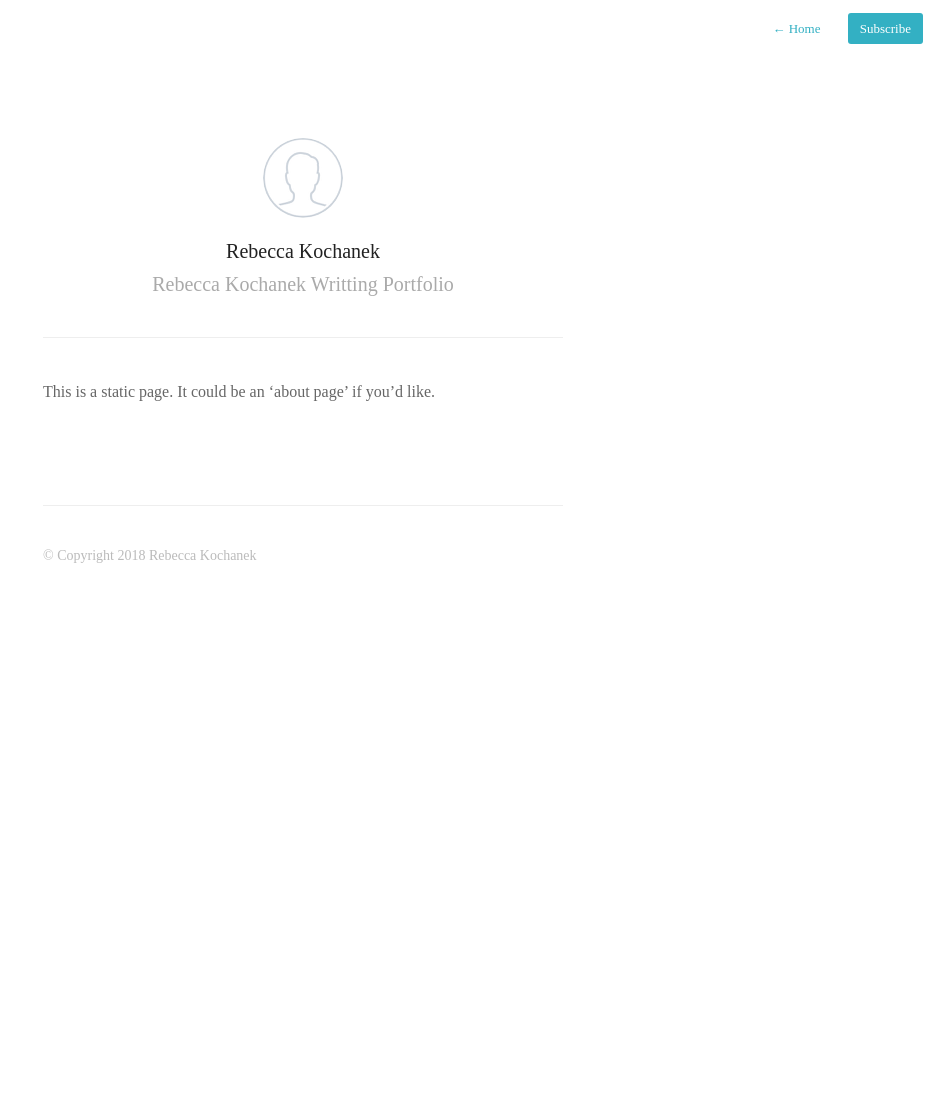
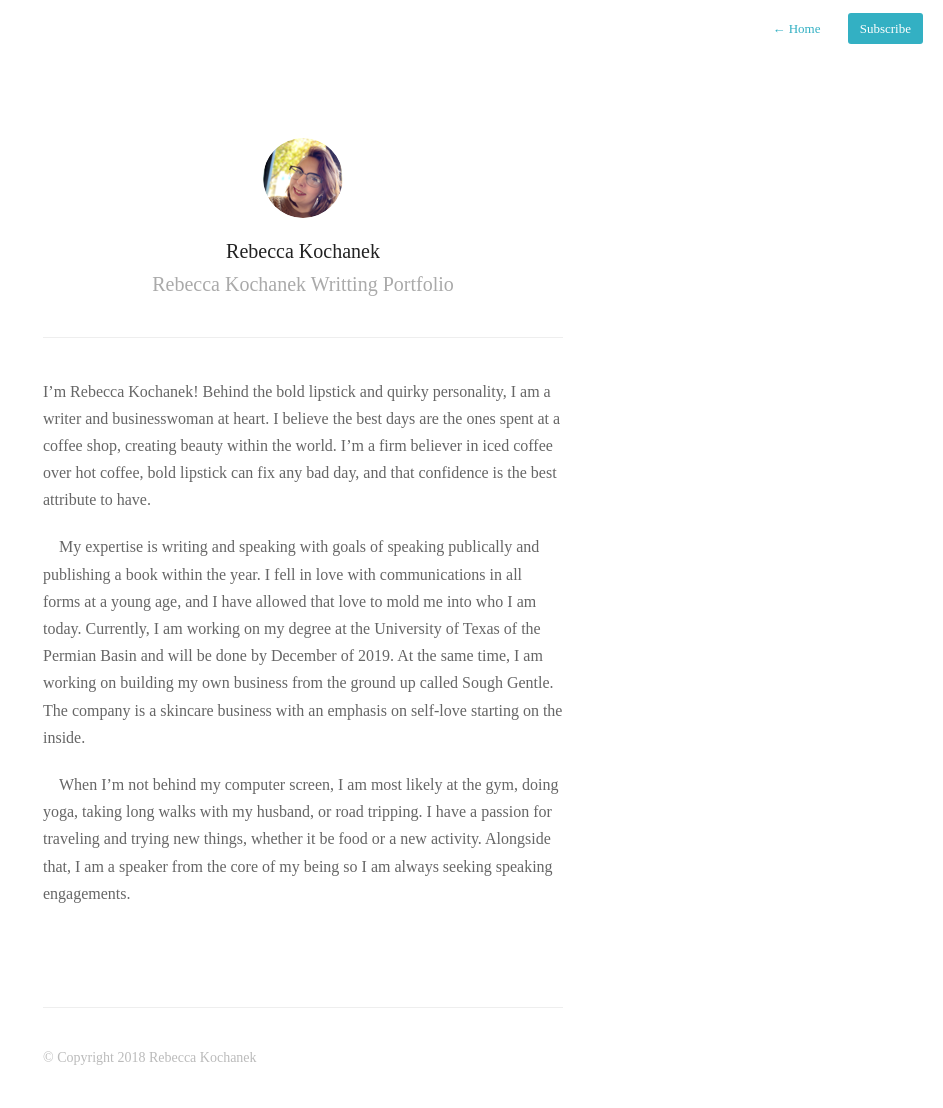
Before and after one commit to RCameron19/Rebecca-Portfolio, a Jekyll site: the page built from portfolio/about.md, in a window 1280 px wide. Shown: the whole page, without its empty margins (337-1280 px from the left). Built offline with Jekyll 4.4.1, drawn with Linux system fonts in a browser that asks for light colours; nearby versions of some CDN libraries; some web fonts are replaced; before the commit the page ends 900 px from its top, so only the background shows below that.

Commit message:
template installed

```diff
--- a/portfolio/_layouts/post.html
+++ b/portfolio/_layouts/post.html
@@ -21,9 +21,9 @@ archive: true
         </div>
     </a>
 
-    <section id="sharing">
+    <!-- <section id="sharing">
         {% include share.html %}
-    </section>
+    </section> -->
 </footer>
 
 <!-- Disqus comments -->
--- a/portfolio/about.md
+++ b/portfolio/about.md
@@ -4,6 +4,10 @@ permalink: about/
 profile: true
 ---
 
-This is a static page. It could be an 'about page' if you'd like.
+I’m Rebecca Kochanek! Behind the bold lipstick and quirky personality, I am a writer and businesswoman at heart. I believe the best days are the ones spent at a coffee shop, creating beauty within the world. I’m a firm believer in iced coffee over hot coffee, bold lipstick can fix any bad day, and that confidence is the best attribute to have.
+
+    My expertise is writing and speaking with goals of speaking publically and publishing a book within the year. I fell in love with communications in all forms at a young age, and I have allowed that love to mold me into who I am today. Currently, I am working on my degree at the University of Texas of the Permian Basin and will be done by December of 2019. At the same time, I am working on building my own business from the ground up called Sough Gentle. The company is a skincare business with an emphasis on self-love starting on the inside.
+
+    When I’m not behind my computer screen, I am most likely at the gym, doing yoga, taking long walks with my husband, or road tripping. I have a passion for traveling and trying new things, whether it be food or a new activity. Alongside that, I am a speaker from the core of my being so I am always seeking speaking engagements.
 
 {% include footer.html %}
```
Also changed, not shown: portfolio/assets/images/Kactus-theme-index.png (deleted), portfolio/assets/images/Kactus-theme-post.png (deleted), portfolio/assets/images/avatar.png, portfolio/assets/images/avatar@2x.png.
